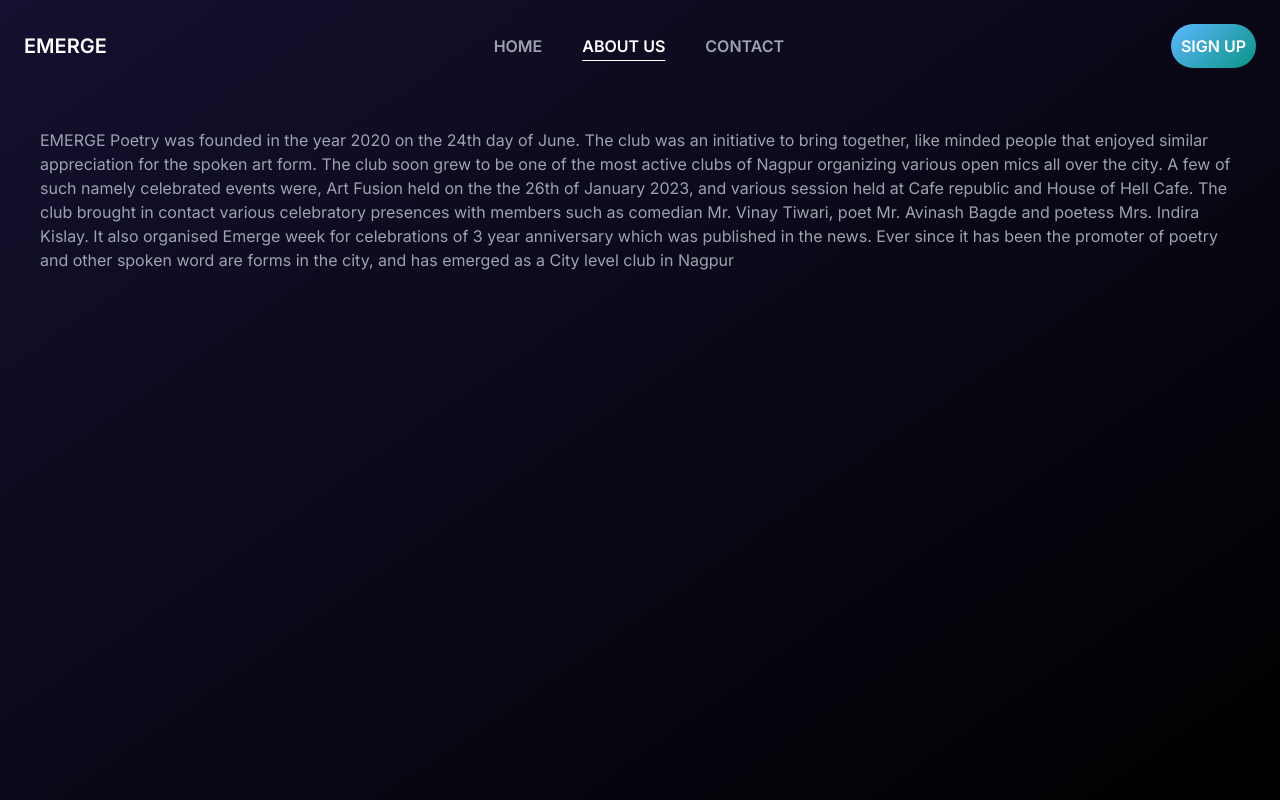
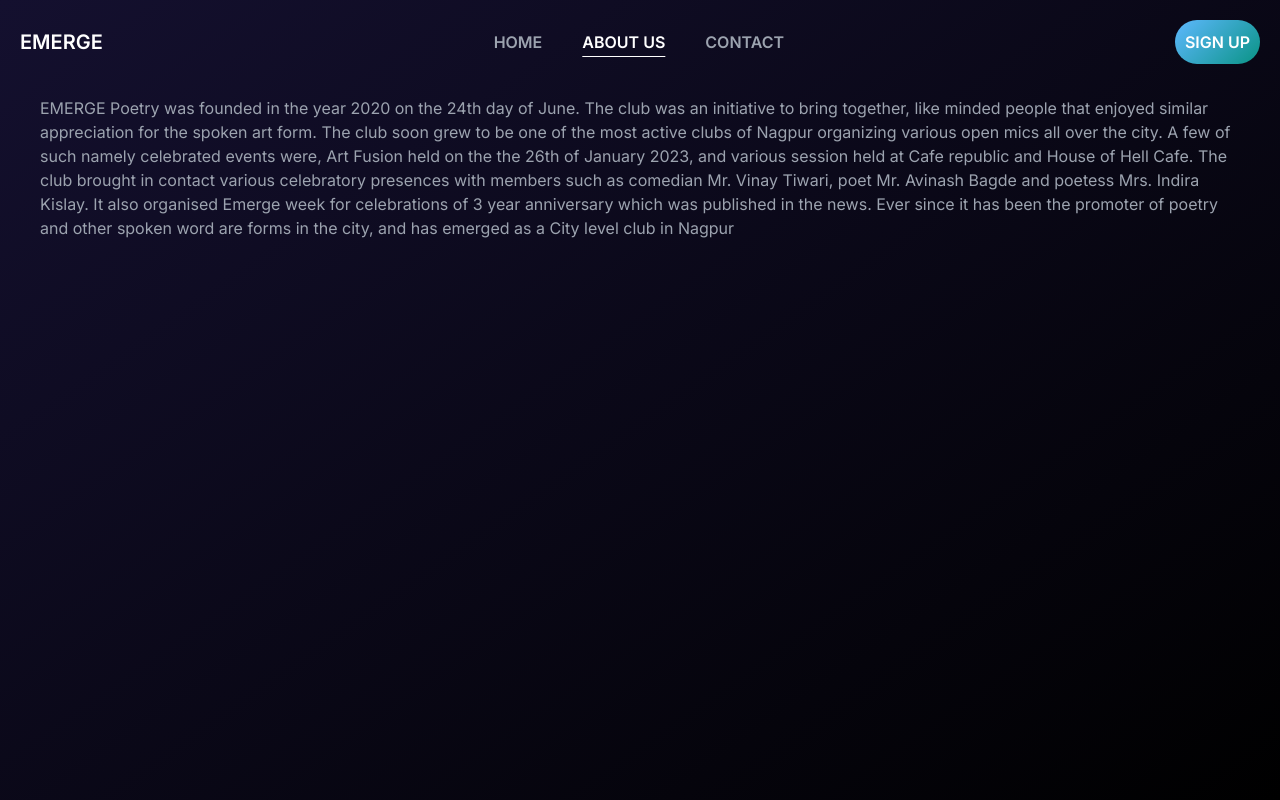
Before and after one commit to ShiwaliKarn/emerge, a Next.js app: page /about in a window 1280 px wide. Built offline with nearby package versions, Linux system fonts and the light colour scheme; no server answers.

Commit message:
make context

```diff
--- a/app/(Pages)/about/page.jsx
+++ b/app/(Pages)/about/page.jsx
@@ -1,6 +1,6 @@
 const About = () => {
   return (
-    <div className="container text-gray-400 pt-32 fade">
+    <div className="container text-gray-400 pt-24 fade">
       EMERGE Poetry was founded in the year 2020 on the 24th day of June. The
       club was an initiative to bring together, like minded people that enjoyed
       similar appreciation for the spoken art form. The club soon grew to be one
--- a/app/(Pages)/register/page.jsx
+++ b/app/(Pages)/register/page.jsx
@@ -60,7 +60,7 @@ const Page = () => {
   };
 
   return (
-    <div className="container pt-24 ">
+    <div className="container pt-24 fade">
       <h2 className="text-white font-semibold text-center text-2xl">
         REGISTER NOW
       </h2>
--- a/app/(Pages)/sign-up/page.jsx
+++ b/app/(Pages)/sign-up/page.jsx
@@ -7,7 +7,7 @@ import { account } from "@/app/appwrite/appwrite.js";
 import { useRouter } from "next/navigation";
 import toast from "react-hot-toast";
 
-const SignUp = ({ onAuthChange }) => {
+const SignUp = () => {
   const [currState, setCurrState] = useState("Sign In");
   const [password, setPassword] = useState("");
   const [reEnteredPassword, setReEnteredPassword] = useState("");
--- a/app/Components/Navbar.jsx
+++ b/app/Components/Navbar.jsx
@@ -1,7 +1,7 @@
 "use client";
 import Link from "next/link";
 import { usePathname } from "next/navigation";
-import { useState, useContext } from "react";
+import { useState, useContext, useEffect } from "react";
 import {
   IoPersonCircle,
   IoPersonOutline,
@@ -22,9 +22,9 @@ const Navbar = () => {
   const toggleMenu = () => {
     setShowMenu((prev) => !prev);
   };
-
+  useEffect(() => {}, [isAuthenticated]);
   return (
-    <nav className="text-white flex items-center justify-between font-semibold fixed right-0 left-0 p-6 nav-backround z-20">
+    <nav className="text-white flex items-center justify-between font-semibold fixed right-0 left-0 p-5 nav-backround z-20">
       <Link href="/" className="cursor-pointer text-xl">
         EMERGE
       </Link>
--- a/app/context/AuthContext.js
+++ b/app/context/AuthContext.js
@@ -4,7 +4,7 @@ import { account } from "@/app/appwrite/appwrite.js";
 import { useRouter } from "next/navigation";
 import toast from "react-hot-toast";
 
-const AuthContext = createContext();
+export const AuthContext = createContext(null);
 
 export const AuthProvider = ({ children }) => {
   const [isAuthenticated, setIsAuthenticated] = useState(false);
@@ -35,12 +35,14 @@ export const AuthProvider = ({ children }) => {
     }
   };
 
+  const contextValue = {
+    isAuthenticated,
+    setIsAuthenticated,
+    handleLogout,
+  };
+
   return (
-    <AuthContext.Provider
-      value={{ isAuthenticated, setIsAuthenticated, handleLogout }}
-    >
-      {children}
-    </AuthContext.Provider>
+    <AuthContext.Provider value={contextValue}>{children}</AuthContext.Provider>
   );
 };
 
--- a/app/layout.js
+++ b/app/layout.js
@@ -2,7 +2,7 @@ import { Inter } from "next/font/google";
 import "./globals.css";
 import Navbar from "./Components/Navbar";
 import { Toaster } from "react-hot-toast";
-import { AuthProvider } from "./context/AuthContext";
+import { AuthProvider } from "@/app/context/AuthContext.js";
 
 const inter = Inter({ subsets: ["latin"] });
 
@@ -20,7 +20,7 @@ export default function RootLayout({ children }) {
       <body className={inter.className}>
         <AuthProvider>
           <Navbar />
-          <Toaster position="top-center" reverseOrder={false} />
+          <Toaster position="bottom-left" reverseOrder={false} />
           {children}
         </AuthProvider>
       </body>
```
